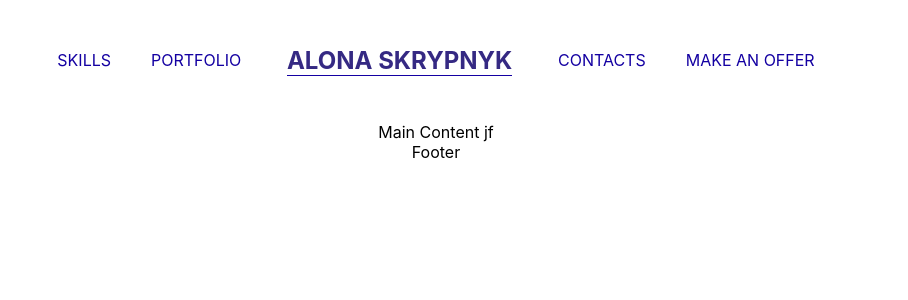
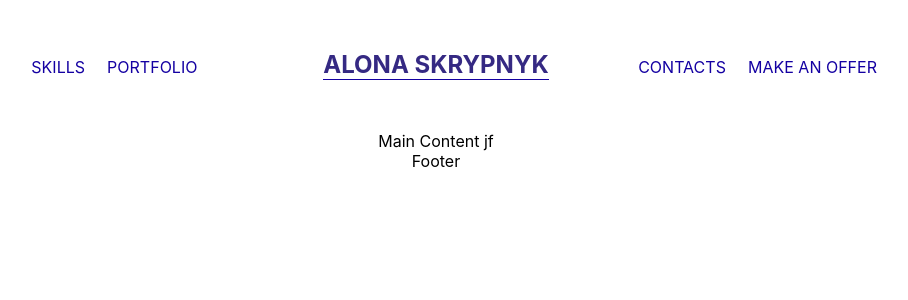
Before and after one commit to Alonasa/portfolio, a React (Create React App) app: page / in a window 1280 px wide. Shown: the top 300 px of the page, without its empty margins (204-1112 px from the left). Built offline with nearby package versions, Linux system fonts and the light colour scheme.

Commit message:
change resolution

```diff
--- a/package.json
+++ b/package.json
@@ -1,6 +1,6 @@
 {
   "name": "portfolio",
-  "homepage": "https://alonasa.github.io/portfolio",
+  "homepage": "https://alonasa.github.io/portfolio/",
   "version": "0.1.0",
   "private": true,
   "dependencies": {
@@ -25,7 +25,7 @@
     "test": "react-scripts test",
     "eject": "react-scripts eject",
     "predeploy": "npm run build",
-    "deploy": "gh-pages -d dist"
+    "deploy": "gh-pages -d build"
   },
   "eslintConfig": {
     "extends": [
--- a/src/pages/header/Header.module.css
+++ b/src/pages/header/Header.module.css
@@ -1,6 +1,7 @@
 .menu {
+	padding: 2%;
 	display: flex;
-	flex-wrap: wrap;
+	flex-direction: column;
 	justify-content: center;
 	align-items: center;
 	text-transform: uppercase;
@@ -18,8 +19,16 @@
 
 .menuList li {
 	padding: 15px;
-	width: 340px;
+	width: 100%;
 	box-sizing: border-box;
+}
+
+.menuLogo {
+	padding: 2%;
+}
+
+.menuTitle {
+	margin: 0;
 }
 
 .menuListLink {
@@ -53,24 +62,24 @@
 	transition: width .3s;
 }
 
-@media only screen and (min-width: 679px) {
+@media only screen and (min-width: 970px) {
+	.menu {
+		flex-direction: row;
+		align-items: baseline;
+	}
+
 	.menuList {
+		flex-direction: row;
 		order: 0;
-		flex-direction: row;
+		width: 30%;
+	}
+
+	.menuRight {
+		flex-shrink: 1;
 	}
 
 	.menuList li {
-		width: auto;
-	}
-}
-
-@media only screen and (min-width: 760px) {
-	.menuTitle {
-		padding: 2%;
-	}
-
-	.menuList li {
-		padding: 20px;
+		padding: 3%;
 		width: auto;
 	}
 
--- a/src/pages/header/Header.tsx
+++ b/src/pages/header/Header.tsx
@@ -8,10 +8,10 @@ export const Header = () => {
 	  <li><NavLink to={'skills'} className={({isActive})=>(isActive? styles.menuListLinkActive : styles.menuListLink)}> Skills</NavLink></li>
 	  <li><NavLink to={'portfolio'} className={({isActive})=>(isActive? styles.menuListLinkActive : styles.menuListLink)}> Portfolio</NavLink></li>
 	  </ul>
-	  <div className={styles.menuTitle}>
-		<h1><NavLink to={''} className={({isActive})=>(isActive? styles.menuListLinkActive : styles.menuListLink)}>Alona Skrypnyk</NavLink></h1>
+	  <div className={styles.menuLogo}>
+		<h1 className={styles.menuTitle}><NavLink to={''} className={({isActive})=>(isActive? styles.menuListLinkActive : styles.menuListLink)}>Alona Skrypnyk</NavLink></h1>
 	  </div>
-	  <ul className={styles.menuList}>
+	  <ul className={`${styles.menuList} ${styles.menuRight}`}>
 		<li><NavLink to={'contacts'} className={({isActive})=>(isActive? styles.menuListLinkActive : styles.menuListLink)}> Contacts</NavLink></li>
 		<li><NavLink to={'make an offer'} className={({isActive})=>(isActive? styles.menuListLinkActive : styles.menuListLink)}> Make an offer</NavLink></li>
 	  </ul>
```
